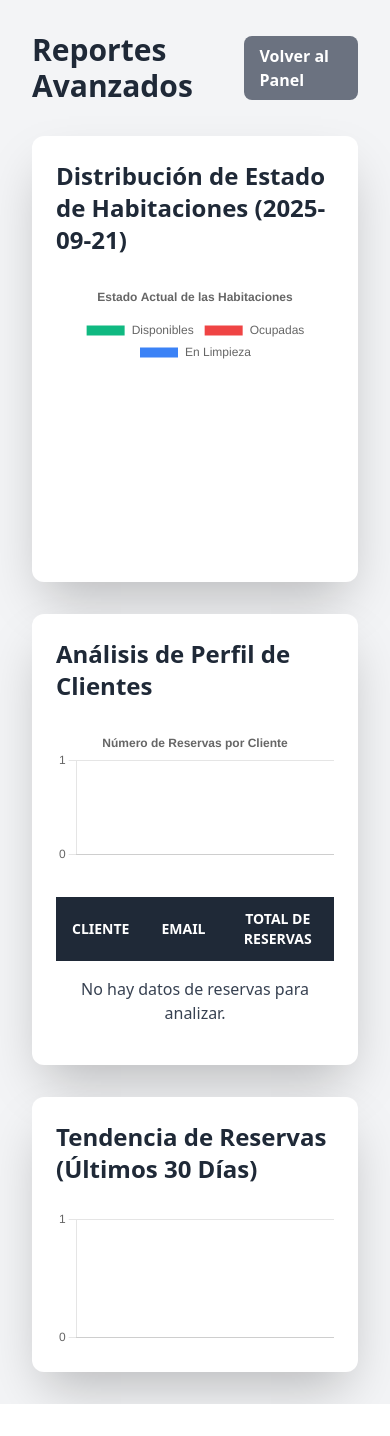
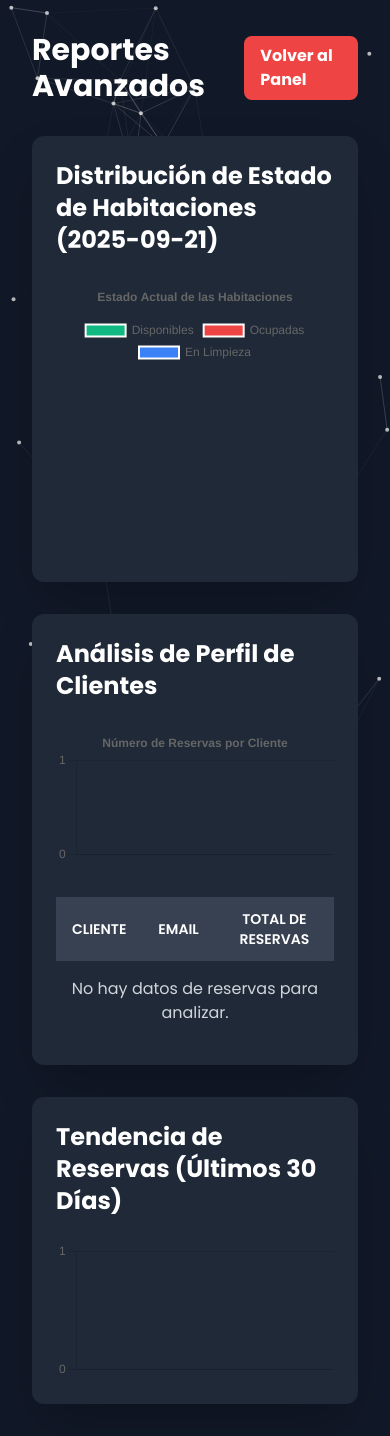
Before and after one commit to Salvaberticci/indet-hotel-web, a PHP site: page /reports.php in a window 390 px wide. Before the commit the page ends 1404 px from the top, so only its background shows below. Run offline with PHP 8.4, Linux system fonts and the light colour scheme; the visitor is signed in with stand-in values (Sample User, id 1); data that the repository does not hold is empty; some libraries are stand-ins or nearby versions.

Commit message:
Apply dark theme and network animation to reports.php, center table alignments

```diff
--- a/reports.php
+++ b/reports.php
@@ -55,20 +55,51 @@ while ($row = $reservation_trend_result->fetch_assoc()) {
     <meta charset="UTF-8">
     <meta name="viewport" content="width=device-width, initial-scale=1.0">
     <title>Reportes Avanzados - INDET</title>
+
+    <!-- Tailwind CSS -->
     <script src="https://cdn.tailwindcss.com"></script>
-    <!-- Chart.js CDN -->
+
+    <!-- Google Fonts -->
+    <link rel="preconnect" href="https://fonts.googleapis.com">
+    <link rel="preconnect" href="https://fonts.gstatic.com" crossorigin>
+    <link href="https://fonts.googleapis.com/css2?family=Montserrat:wght@900&family=Poppins:wght@400;600;700&display=swap" rel="stylesheet">
+
+    <!-- AOS (Animate on Scroll) -->
+    <link href="https://unpkg.com/aos@2.3.1/dist/aos.css" rel="stylesheet">
+
+    <!-- Font Awesome -->
+    <link rel="stylesheet" href="https://cdnjs.cloudflare.com/ajax/libs/font-awesome/6.4.0/css/all.min.css" />
+
+    <!-- Chart.js -->
     <script src="https://cdn.jsdelivr.net/npm/chart.js"></script>
-    <link href="https://fonts.googleapis.com/css2?family=Poppins:wght@300;400;600;700&display=swap" rel="stylesheet">
+
+    <!-- Custom CSS -->
+    <link rel="stylesheet" href="css/styles.css">
+
+    <style>
+    body {
+      background: #111;
+      overflow-x: hidden;
+    }
+
+    #networkCanvas {
+      position: fixed;
+      top: 0;
+      left: 0;
+      z-index: -1;
+    }
+    </style>
 </head>
-<body class="bg-gray-100 text-gray-800 font-poppins">
+<body class="bg-gray-900 text-white font-poppins">
+    <canvas id="networkCanvas"></canvas>
     <div class="container mx-auto p-8">
         <div class="flex justify-between items-center mb-8">
             <h1 class="text-3xl font-bold">Reportes Avanzados</h1>
-            <a href="admin.php" class="bg-gray-500 hover:bg-gray-600 text-white font-bold py-2 px-4 rounded-lg">Volver al Panel</a>
+            <a href="admin.php" class="bg-red-500 hover:bg-red-600 text-white font-bold py-2 px-4 rounded-lg transition-transform hover:scale-105">Volver al Panel</a>
         </div>
 
         <!-- Daily Room Status Report -->
-        <div class="bg-white p-6 rounded-xl shadow-2xl mb-8">
+        <div class="bg-gray-800 text-white p-6 rounded-xl shadow-2xl mb-8">
             <h2 class="text-2xl font-bold mb-6">Distribución de Estado de Habitaciones (<?php echo $today; ?>)</h2>
             <div class="max-w-md mx-auto">
                 <canvas id="roomStatusChart"></canvas>
@@ -76,7 +107,7 @@ while ($row = $reservation_trend_result->fetch_assoc()) {
         </div>
 
         <!-- Client Profile Analysis -->
-        <div class="bg-white p-6 rounded-xl shadow-2xl">
+        <div class="bg-gray-800 text-white p-6 rounded-xl shadow-2xl">
             <h2 class="text-2xl font-bold mb-6">Análisis de Perfil de Clientes</h2>
 
             <!-- Chart Container -->
@@ -85,15 +116,15 @@ while ($row = $reservation_trend_result->fetch_assoc()) {
             </div>
 
             <div class="overflow-x-auto">
-                <table class="min-w-full bg-white">
-                    <thead class="bg-gray-800 text-white">
+                <table class="min-w-full bg-gray-800">
+                    <thead class="bg-gray-700 text-white">
                         <tr>
-                            <th class="py-3 px-4 uppercase font-semibold text-sm">Cliente</th>
-                            <th class="py-3 px-4 uppercase font-semibold text-sm">Email</th>
-                            <th class="py-3 px-4 uppercase font-semibold text-sm">Total de Reservas</th>
+                            <th class="py-3 px-4 uppercase font-semibold text-sm text-center">Cliente</th>
+                            <th class="py-3 px-4 uppercase font-semibold text-sm text-center">Email</th>
+                            <th class="py-3 px-4 uppercase font-semibold text-sm text-center">Total de Reservas</th>
                         </tr>
                     </thead>
-                    <tbody class="text-gray-700">
+                    <tbody class="text-gray-300">
                         <?php
                         $client_names = [];
                         $reservation_counts = [];
@@ -104,9 +135,9 @@ while ($row = $reservation_trend_result->fetch_assoc()) {
                                 $client_names[] = $row['name'];
                                 $reservation_counts[] = $row['reservation_count'];
                         ?>
-                                <tr class="hover:bg-gray-100">
-                                    <td class="py-3 px-4"><?php echo $row['name']; ?></td>
-                                    <td class="py-3 px-4"><?php echo $row['email']; ?></td>
+                                <tr class="hover:bg-gray-700 border-b border-gray-700">
+                                    <td class="py-3 px-4 text-center"><?php echo $row['name']; ?></td>
+                                    <td class="py-3 px-4 text-center"><?php echo $row['email']; ?></td>
                                     <td class="py-3 px-4 text-center font-bold"><?php echo $row['reservation_count']; ?></td>
                                 </tr>
                             <?php endwhile; ?>
@@ -121,7 +152,7 @@ while ($row = $reservation_trend_result->fetch_assoc()) {
         </div>
 
         <!-- Reservation Trends -->
-        <div class="bg-white p-6 rounded-xl shadow-2xl mt-8">
+        <div class="bg-gray-800 text-white p-6 rounded-xl shadow-2xl mt-8">
             <h2 class="text-2xl font-bold mb-6">Tendencia de Reservas (Últimos 30 Días)</h2>
             <div>
                 <canvas id="reservationTrendChart"></canvas>
@@ -130,8 +161,53 @@ while ($row = $reservation_trend_result->fetch_assoc()) {
     </div>
 
     <script>
+        const canvas = document.getElementById('networkCanvas');
+        const ctx = canvas.getContext('2d');
+        canvas.width = window.innerWidth;
+        canvas.height = window.innerHeight;
+
+        let nodes = [];
+        for (let i = 0; i < 50; i++) {
+            nodes.push({
+                x: Math.random() * canvas.width,
+                y: Math.random() * canvas.height,
+                vx: (Math.random() - 0.5) * 1,
+                vy: (Math.random() - 0.5) * 1
+            });
+        }
+
+        function animate() {
+            ctx.clearRect(0, 0, canvas.width, canvas.height);
+            nodes.forEach(node => {
+                node.x += node.vx;
+                node.y += node.vy;
+                if (node.x < 0 || node.x > canvas.width) node.vx *= -1;
+                if (node.y < 0 || node.y > canvas.height) node.vy *= -1;
+                ctx.beginPath();
+                ctx.arc(node.x, node.y, 2, 0, Math.PI * 2);
+                ctx.fillStyle = 'rgba(255,255,255,0.7)';
+                ctx.fill();
+            });
+
+            nodes.forEach((node, i) => {
+                nodes.slice(i + 1).forEach(other => {
+                    let dist = Math.hypot(node.x - other.x, node.y - other.y);
+                    if (dist < 120) {
+                        ctx.beginPath();
+                        ctx.moveTo(node.x, node.y);
+                        ctx.lineTo(other.x, other.y);
+                        ctx.strokeStyle = `rgba(255,255,255,${(1 - dist / 120) * 0.3})`;
+                        ctx.stroke();
+                    }
+                });
+            });
+            requestAnimationFrame(animate);
+        }
+        animate();
+
     document.addEventListener('DOMContentLoaded', () => {
         // Room Status Chart
+        console.log(<?php echo $status_counts['available']; ?>, <?php echo $status_counts['occupied']; ?>, <?php echo $status_counts['cleaning']; ?>);
         const roomStatusCtx = document.getElementById('roomStatusChart').getContext('2d');
         const roomStatusChart = new Chart(roomStatusCtx, {
             type: 'pie',
```
